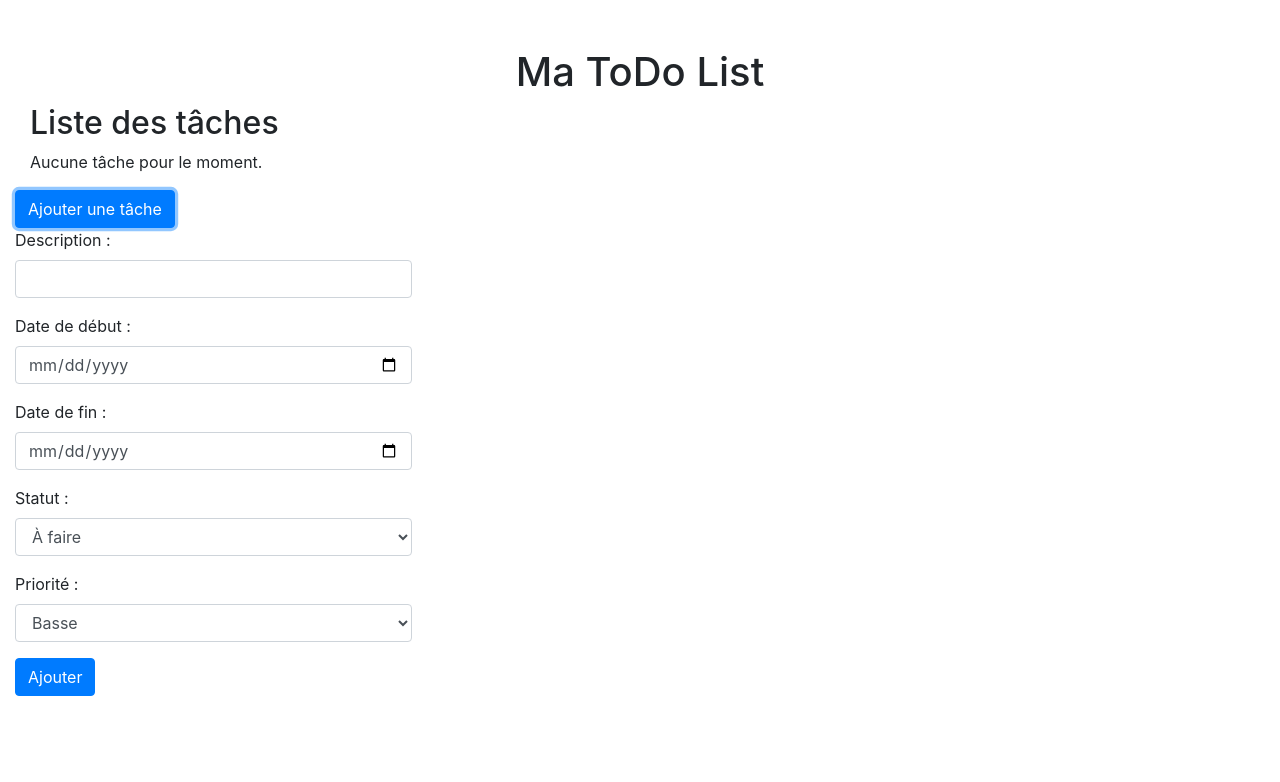
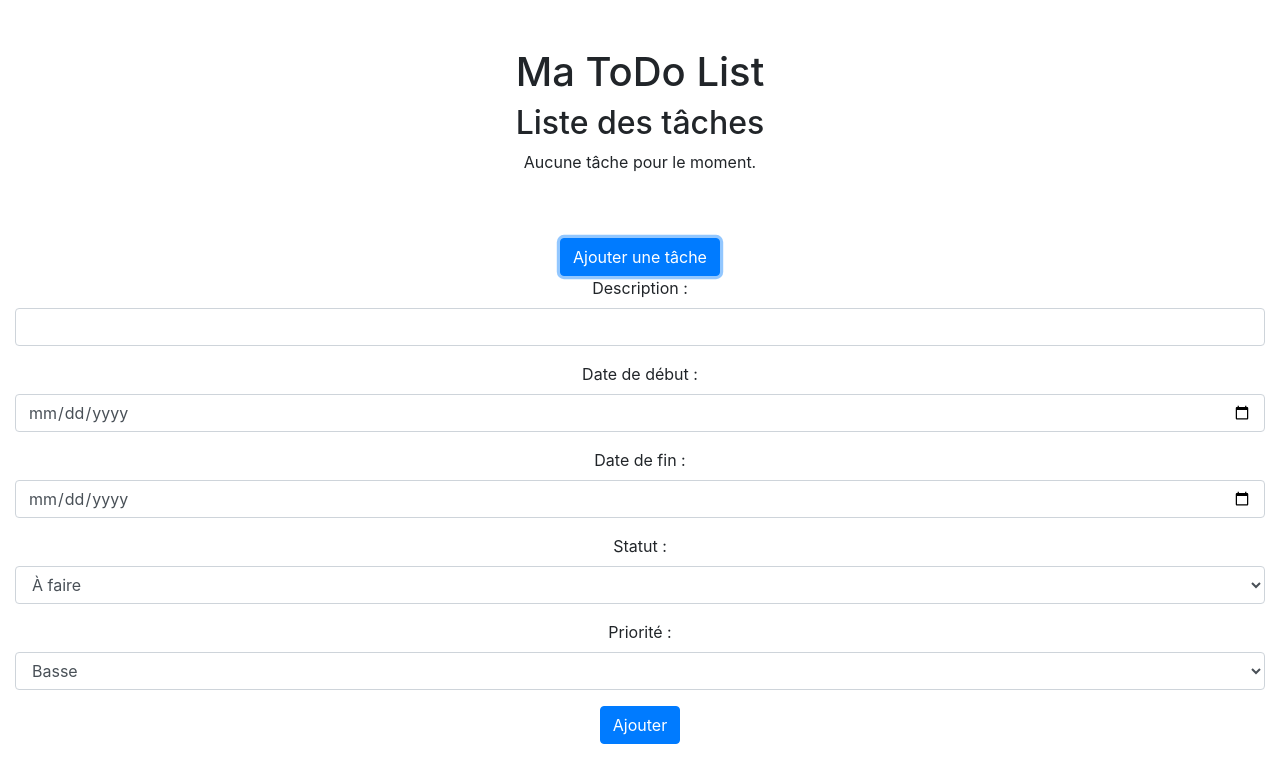
Before and after one commit to HugoooM/ToDo, a plain HTML site: page index.html in a window 1280 px wide. Both pictures are taken after a click on the button "Ajouter une tâche". Drawn offline with nearby package versions, Linux system fonts and the light colour scheme.

Commit message:
Le centreeeeeeeeeee

```diff
--- a/index.html
+++ b/index.html
@@ -20,7 +20,7 @@
             </div>
         </div>
         <!-- Liste des tâches -->
-        <div class="col-12 col-sm-6 col-md-8">
+        <div class="col-12 text-center">
             <h2>Liste des tâches</h2>
             <ul class="list-group" id="tasks-list" v-if="tasks.length > 0">
                 <li class="list-group-item" v-for="(task, index) in tasks" :key="index">
@@ -43,13 +43,15 @@
             <p v-else>Aucune tâche pour le moment.</p>
         </div>
 
-        <button class="btn btn-primary" :value="buttonAfficherForm" @click="showData = !showData">
-            Ajouter une tâche
-        </button>
+        <div class="col-md-12 text-center">
+            <button class="btn btn-primary mt-5" @click="showData = !showData">
+                Ajouter une tâche
+            </button>
+        </div>
 
         <!-- Formulaire d'ajout de tâches -->
         <div class="row" v-if="showData">
-            <div class="col-12 col-sm-6 col-md-4">
+            <div class="col-12 text-center">
                 <form @submit.prevent="addTask">
                     <div class="form-group">
                         <label for="description">Description :</label>
```
